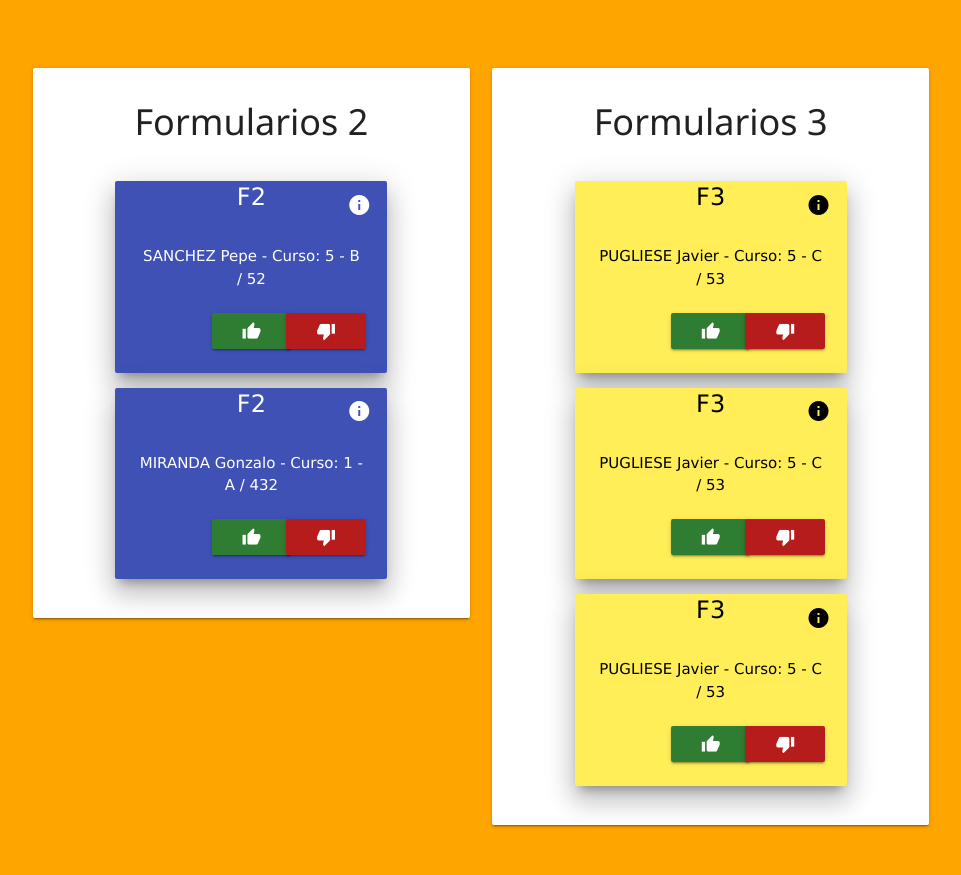
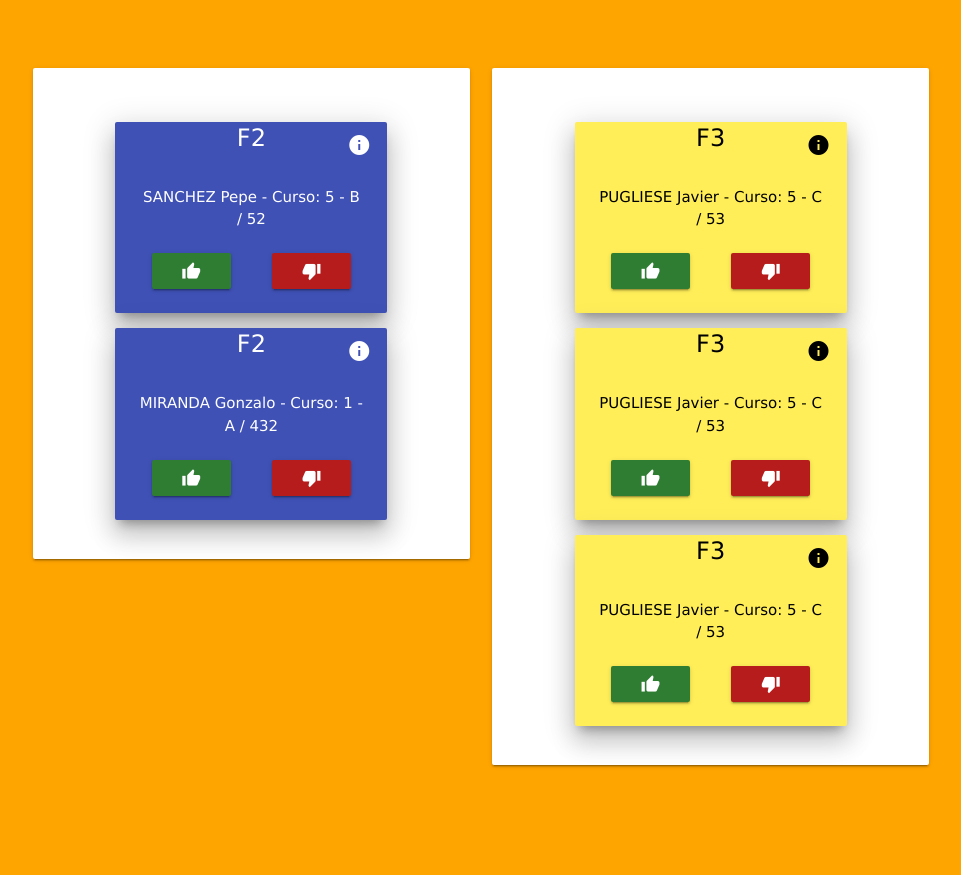
Before and after one commit to emilioalvarez7/ADI_6toC, a Django app: page /formularios/ in a window 1280 px wide. Shown: the whole page, without its empty margins (159-1120 px from the left). After the commit the page ends 768 px from the top, so only its background shows below. Run offline with Django 3.2, Linux system fonts and the light colour scheme; data comes from the database, SQL or seed files in the repository; some libraries are stand-ins or nearby versions.

Commit message:
correccion botones aceptar/rechazar

```diff
--- a/adi/templates/guardia/formularios.html
+++ b/adi/templates/guardia/formularios.html
@@ -14,7 +14,7 @@
 
         #f3{
             margin-right: 10%;
-            position: absolute;
+            position: relative;
             bottom: 35%;
             left: 64%;
         }
@@ -24,14 +24,24 @@
             right: 6%;
         }
 
-        .btnRechazarf2{
-            position: absolute;
+        .btnAceptarf2{
+            position: relative;
             right: 8%;
         }
 
+        .btnAceptarf3{
+            position: relative;
+            right: 8%;
+        }
+
+        .btnRechazarf2{
+            position: relative;
+            left: 8%;
+        }
+
         .btnRechazarf3{
-            position: absolute;
-            right: 8%;
+            position: relative;
+            left: 8%;
         }
         .toLeft12px {
             text-align: left;
@@ -63,25 +73,28 @@
                     <div class="card hoverable">
                 <!-- Contenido de la carta, info del f2 creado-->
                         <div class="card-content">
-                            <!-- Titulo de la carta -->
-                            <span class="card-title center"><h1>Formularios 2</h1></span>
                             <!-- Listado de cartas con los f2 de los alumnos -->
                             <div class="container">
                                 <div id= "primero">
                                     <br>
+                                            <!-- Cartas F2 -->
                                     {% for forms2 in todos_los_f2 %}
                                         <div class="card indigo z-depth-5" style="background-color: royalblue">
                                             <!-- Contenido -->
                                             <div style="color:#ffffff">
                                             <center><span class="card-title">F2</span></center>
                                             </div>
+                                            <!-- Info del f2 -->
                                             <div class="card-content white-text">
                                             <center><p>{{forms2.alumno.apellido|upper}} {{forms2.alumno.nombre}} - Curso: {{forms2.alumno.curso}}</p></center>
                                             <br>
+                                            <!-- Boton Informacion -->
                                             <i  onclick="datos_formulario_guardia('{% url 'datos_formulario_guardia' forms2.id %}', {{forms2.id}})" id="myBtn"  class="material-icons white-text text-darken-2 info">info</i>
-                                            <a align="left" onclick="aceptar_formulario('{% url 'aceptar_formulario' forms2.id %}', {{forms2.id}})" id="myBtn"  class="waves-effect waves-light btn green darken-3">
+                                            <!-- Boton Aceptar -->
+                                            <a align="left" onclick="aceptar_formulario('{% url 'aceptar_formulario' forms2.id %}', {{forms2.id}})" id="myBtn"  class="waves-effect waves-light btn green darken-3 btnAceptarf2">
                                             <i class="material-icons">thumb_up</i>
                                             </a>
+                                            <!-- Boton Rechazar -->
                                             <a onclick="rechazar_formulario('{% url 'rechazar_formulario' forms2.id %}', {{forms2.id}})" id="myBtn"  class="waves-effect waves-light btn red darken-4 btnRechazarf2">
                                             <i class="material-icons">thumb_down</i>
                                             </a>
@@ -98,24 +111,27 @@
                     <div class="card hoverable">
                         <!-- Contenido de la carta, info del f3 creado-->
                         <div class="card-content">
-                            <!-- Titulo de la carta -->
-                            <span class="card-title center"><h1>Formularios 3</h1></span>
                             <!-- Listado de cartas con los f3 de los alumnos -->
                             <div class="container">
                                 <div id= "segundo">
                                 <br>
+                                            <!-- Cartas F3 -->
                                     {% for forms3 in todos_los_f3 %}
                                         <div class="card yellow lighten-1 z-depth-5">
                                             <!-- Contenido -->
                                             <div style="color:black">
                                                 <center><span class="card-title">F3</span></center>
                                             </div>
+                                            <!-- Info del f3 -->
                                             <div class="card-content black-text">
                                                 <center><p>{{forms3.alumno.apellido|upper}} {{forms3.alumno.nombre}} - Curso: {{forms3.alumno.curso}}</p></center>
                                                 <br>
+                                                <!-- Boton Informacion -->
                                                 <i onclick="datos_formulario_guardia('{% url 'datos_formulario_guardia' forms3.id %}', {{forms3.id}})" id="myBtn" class="material-icons black-text text-darken-2 info">info</i>
-                                                <a onclick="aceptar_formulario('{% url 'aceptar_formulario' forms3.id %}', {{forms3.id}})" id="myBtn"  class="waves-effect waves-light btn green darken-3"><i class="material-icons">thumb_up</i>
+                                                <!-- Boton Aceptar -->
+                                                <a onclick="aceptar_formulario('{% url 'aceptar_formulario' forms3.id %}', {{forms3.id}})" id="myBtn"  class="waves-effect waves-light btn green darken-3 btnAceptarf3"><i class="material-icons">thumb_up</i>
                                                 </a>
+                                                <!-- Boton Rechazar -->
                                                 <a onclick="rechazar_formulario('{% url 'rechazar_formulario' forms3.id %}', {{forms3.id}})" id="myBtn"  class="waves-effect waves-light btn red darken-4 btnRechazarf3"><i class="material-icons ">thumb_down</i>
                                                 </a>
                                             </div>
```
